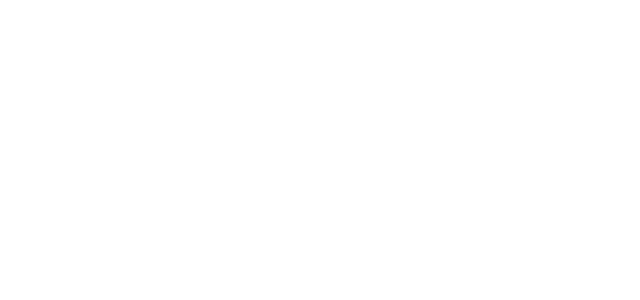
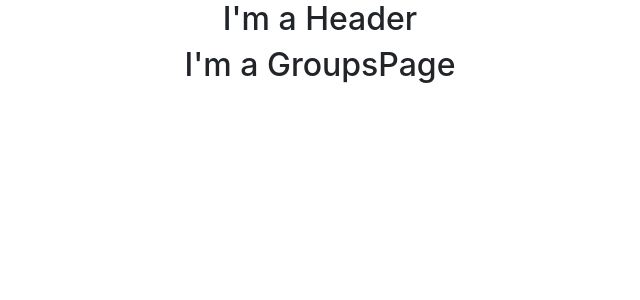
Before and after one commit to thePumaLovers/project-planning-client, a React (Create React App) app: page /groups in a window 1280 px wide. Shown: the top 300 px of the page, without its empty margins (320-960 px from the left). Built offline with nearby package versions, Linux system fonts and the light colour scheme.

Commit message:
added routes to main in app.js Co-authored-by: @aidynhillyard @rosscarnegie @JAndrzGutierrez

```diff
--- a/src/App.js
+++ b/src/App.js
@@ -1,4 +1,10 @@
+import Header from './Components/Header/Header'
+import LandingPage from './Components/LandingPage/LandingPage';
+import GroupsPage from './Components/GroupsPage/GroupsPage';
+import ProjectsPage from './Components/ProjectsPage/ProjectsPage';
+import TeamPage from './Components/TeamPage/TeamPage';
 
+import {Routes, Route, Link} from 'react-router-dom'
 import './App.css';
 
 
@@ -6,6 +12,20 @@ function App() {
   return (
     <div className="App">
 
+      <Header />
+      <nav>
+
+      </nav>
+
+      <main>
+      <Routes>
+        <Route path="/" element={<LandingPage />}></Route>
+        <Route path="/groups" element={<GroupsPage />}></Route>
+        <Route path='/projects' element={<ProjectsPage />}></Route>
+        <Route path='/team' element={<TeamPage />}></Route>
+      </Routes>
+      </main>
+
     </div>
   );
 }
--- /dev/null
+++ b/src/Components/GroupsPage/GroupsPage.js
@@ -0,0 +1,9 @@
+const GroupsPage = () => {
+  return (
+    <div>
+      <h2>I'm a GroupsPage</h2>
+    </div>
+  );
+};
+
+export default GroupsPage;
--- a/src/Components/Header/Header.js
+++ b/src/Components/Header/Header.js
@@ -1,9 +1,9 @@
-const GroupPage = () => {
+const Header = () => {
   return (
     <div>
-      <h2>I'm a GroupPage</h2>
+      <h2>I'm a Header</h2>
     </div>
   );
 };
 
-export default GroupPage;
+export default Header;
```
Also changed, not shown: src/Components/GroupsPage/GroupPage.js (deleted, +0 -9 lines), src/Components/Nav/Nav.js (added, +9 -0 lines), src/App.css (line endings or trailing spaces), src/Components/GroupsPage/GroupsPage.css (added), src/Components/Nav/Nav.css (added).
